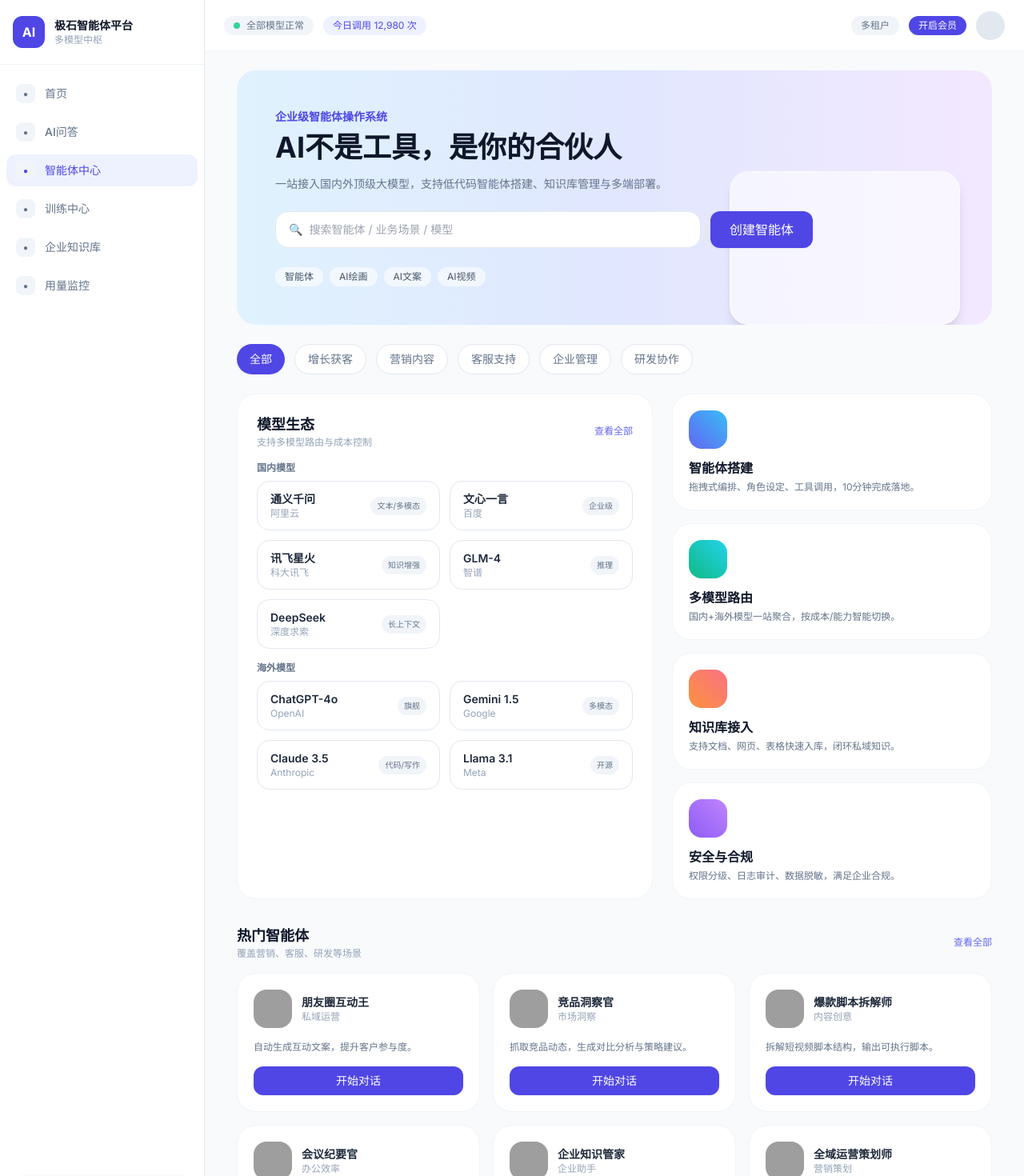
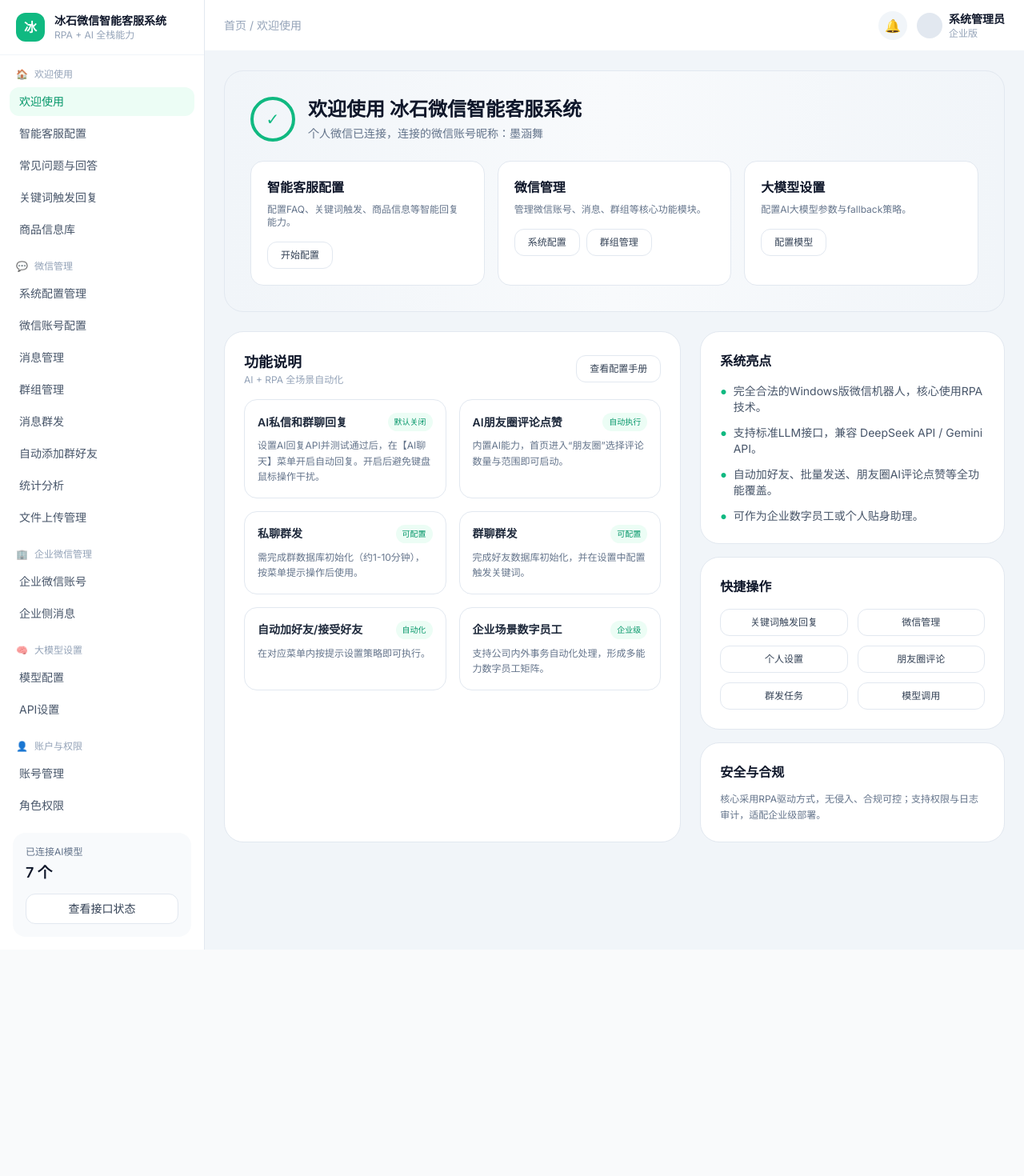
Before and after one commit to yuanhong792/-, a React (Vite) app: page / in a window 1280 px wide. Shown: the top 1470 px of the page at 80% size. After the commit the page ends 1187 px from the top, so only its background shows below. Built offline with nearby package versions, Linux system fonts and the light colour scheme; grey boxes are pictures that could not be loaded.

Commit message:
Redesign dashboard for WeChat RPA bot

```diff
--- a/App.tsx
+++ b/App.tsx
@@ -1,253 +1,260 @@
-import React, { useMemo, useState } from 'react';
+import React from 'react';
 import { Button } from './components/Button';
 
-const modelGroups = {
-  '国内模型': [
-    { name: '通义千问', vendor: '阿里云', tag: '文本/多模态' },
-    { name: '文心一言', vendor: '百度', tag: '企业级' },
-    { name: '讯飞星火', vendor: '科大讯飞', tag: '知识增强' },
-    { name: 'GLM-4', vendor: '智谱', tag: '推理' },
-    { name: 'DeepSeek', vendor: '深度求索', tag: '长上下文' }
-  ],
-  '海外模型': [
-    { name: 'ChatGPT-4o', vendor: 'OpenAI', tag: '旗舰' },
-    { name: 'Gemini 1.5', vendor: 'Google', tag: '多模态' },
-    { name: 'Claude 3.5', vendor: 'Anthropic', tag: '代码/写作' },
-    { name: 'Llama 3.1', vendor: 'Meta', tag: '开源' }
-  ]
-};
-
-const categoryTabs = ['全部', '增长获客', '营销内容', '客服支持', '企业管理', '研发协作'];
-const capabilityCards = [
+const sidebarSections = [
   {
-    title: '智能体搭建',
-    description: '拖拽式编排、角色设定、工具调用，10分钟完成落地。',
-    accent: 'from-indigo-500 to-sky-400'
+    title: '欢迎使用',
+    icon: '🏠',
+    items: [
+      { label: '欢迎使用', active: true },
+      { label: '智能客服配置' },
+      { label: '常见问题与回答' },
+      { label: '关键词触发回复' },
+      { label: '商品信息库' }
+    ]
   },
   {
-    title: '多模型路由',
-    description: '国内+海外模型一站聚合，按成本/能力智能切换。',
-    accent: 'from-emerald-500 to-cyan-400'
+    title: '微信管理',
+    icon: '💬',
+    items: [
+      { label: '系统配置管理' },
+      { label: '微信账号配置' },
+      { label: '消息管理' },
+      { label: '群组管理' },
+      { label: '消息群发' },
+      { label: '自动添加群好友' },
+      { label: '统计分析' },
+      { label: '文件上传管理' }
+    ]
   },
   {
-    title: '知识库接入',
-    description: '支持文档、网页、表格快速入库，闭环私域知识。',
-    accent: 'from-orange-400 to-rose-400'
+    title: '企业微信管理',
+    icon: '🏢',
+    items: [{ label: '企业微信账号' }, { label: '企业侧消息' }]
   },
   {
-    title: '安全与合规',
-    description: '权限分级、日志审计、数据脱敏，满足企业合规。',
-    accent: 'from-violet-500 to-purple-400'
-  }
-];
-const agentCards = [
-  {
-    title: '朋友圈互动王',
-    description: '自动生成互动文案，提升客户参与度。',
-    role: '私域运营',
-    avatar: 'https://images.unsplash.com/photo-1494790108377-be9c29b29330?auto=format&fit=crop&w=120&q=80'
+    title: '大模型设置',
+    icon: '🧠',
+    items: [{ label: '模型配置' }, { label: 'API设置' }]
   },
   {
-    title: '竞品洞察官',
-    description: '抓取竞品动态，生成对比分析与策略建议。',
-    role: '市场洞察',
-    avatar: 'https://images.unsplash.com/photo-1500648767791-00dcc994a43e?auto=format&fit=crop&w=120&q=80'
-  },
-  {
-    title: '爆款脚本拆解师',
-    description: '拆解短视频脚本结构，输出可执行脚本。',
-    role: '内容创意',
-    avatar: 'https://images.unsplash.com/photo-1524504388940-b1c1722653e1?auto=format&fit=crop&w=120&q=80'
-  },
-  {
-    title: '会议纪要官',
-    description: '语音转写+行动项提取，一键沉淀会议结论。',
-    role: '办公效率',
-    avatar: 'https://images.unsplash.com/photo-1506794778202-cad84cf45f1d?auto=format&fit=crop&w=120&q=80'
-  },
-  {
-    title: '企业知识管家',
-    description: 'FAQ知识库自动更新，客服知识随问随用。',
-    role: '企业助手',
-    avatar: 'https://images.unsplash.com/photo-1517841905240-472988babdf9?auto=format&fit=crop&w=120&q=80'
-  },
-  {
-    title: '全域运营策划师',
-    description: '生成活动策划与执行节奏，拉动转化。',
-    role: '营销策划',
-    avatar: 'https://images.unsplash.com/photo-1544723795-3fb6469f5b39?auto=format&fit=crop&w=120&q=80'
+    title: '账户与权限',
+    icon: '👤',
+    items: [{ label: '账号管理' }, { label: '角色权限' }]
   }
 ];
 
+const quickCards = [
+  {
+    title: '智能客服配置',
+    description: '配置FAQ、关键词触发、商品信息等智能回复能力。',
+    actions: ['开始配置']
+  },
+  {
+    title: '微信管理',
+    description: '管理微信账号、消息、群组等核心功能模块。',
+    actions: ['系统配置', '群组管理']
+  },
+  {
+    title: '大模型设置',
+    description: '配置AI大模型参数与fallback策略。',
+    actions: ['配置模型']
+  }
+];
+
+const featureCards = [
+  {
+    title: 'AI私信和群聊回复',
+    description:
+      '设置AI回复API并测试通过后，在【AI聊天】菜单开启自动回复。开启后避免键盘鼠标操作干扰。',
+    tag: '默认关闭'
+  },
+  {
+    title: 'AI朋友圈评论点赞',
+    description: '内置AI能力，首页进入“朋友圈”选择评论数量与范围即可启动。',
+    tag: '自动执行'
+  },
+  {
+    title: '私聊群发',
+    description: '需完成群数据库初始化（约1-10分钟），按菜单提示操作后使用。',
+    tag: '可配置'
+  },
+  {
+    title: '群聊群发',
+    description: '完成好友数据库初始化，并在设置中配置触发关键词。',
+    tag: '可配置'
+  },
+  {
+    title: '自动加好友/接受好友',
+    description: '在对应菜单内按提示设置策略即可执行。',
+    tag: '自动化'
+  },
+  {
+    title: '企业场景数字员工',
+    description: '支持公司内外事务自动化处理，形成多能力数字员工矩阵。',
+    tag: '企业级'
+  }
+];
+
+const highlights = [
+  '完全合法的Windows版微信机器人，核心使用RPA技术。',
+  '支持标准LLM接口，兼容 DeepSeek API / Gemini API。',
+  '自动加好友、批量发送、朋友圈AI评论点赞等全功能覆盖。',
+  '可作为企业数字员工或个人贴身助理。'
+];
+
 const App: React.FC = () => {
-  const [activeTab, setActiveTab] = useState(categoryTabs[0]);
-  const modelSections = useMemo(() => Object.entries(modelGroups), []);
-
   return (
-    <div className="min-h-screen bg-slate-50 text-slate-900 flex">
-      <aside className="w-20 lg:w-64 bg-white border-r border-slate-200 flex flex-col">
-        <div className="flex items-center gap-3 px-4 py-5 border-b border-slate-100">
-          <div className="w-10 h-10 rounded-xl bg-indigo-600 flex items-center justify-center text-white font-bold">AI</div>
-          <div className="hidden lg:block">
-            <p className="text-sm font-semibold">极石智能体平台</p>
-            <p className="text-xs text-slate-400">多模型中枢</p>
+    <div className="min-h-screen bg-slate-100 text-slate-900 flex">
+      <aside className="w-64 bg-white border-r border-slate-200 flex flex-col">
+        <div className="px-5 py-4 border-b border-slate-100">
+          <div className="flex items-center gap-3">
+            <div className="w-9 h-9 rounded-xl bg-emerald-500 text-white font-bold flex items-center justify-center">
+              冰
+            </div>
+            <div>
+              <p className="font-semibold text-sm">冰石微信智能客服系统</p>
+              <p className="text-xs text-slate-400">RPA + AI 全栈能力</p>
+            </div>
           </div>
         </div>
-        <nav className="flex-1 px-2 py-4 space-y-2">
-          {['首页', 'AI问答', '智能体中心', '训练中心', '企业知识库', '用量监控'].map((item) => (
-            <button
-              key={item}
-              className={`w-full flex items-center gap-3 px-3 py-2 rounded-xl text-sm font-medium transition ${
-                item === '智能体中心' ? 'bg-indigo-50 text-indigo-600' : 'text-slate-500 hover:bg-slate-100'
-              }`}
-            >
-              <span className="w-6 h-6 rounded-lg bg-slate-100 flex items-center justify-center text-[10px]">●</span>
-              <span className="hidden lg:inline">{item}</span>
-            </button>
+        <div className="flex-1 overflow-y-auto px-3 py-4 space-y-5">
+          {sidebarSections.map((section) => (
+            <div key={section.title}>
+              <p className="text-xs text-slate-400 px-2 mb-2 flex items-center gap-2">
+                <span>{section.icon}</span>
+                {section.title}
+              </p>
+              <div className="space-y-1">
+                {section.items.map((item) => (
+                  <button
+                    key={item.label}
+                    className={`w-full text-left px-3 py-2 rounded-xl text-sm ${
+                      item.active ? 'bg-emerald-50 text-emerald-600' : 'text-slate-600 hover:bg-slate-100'
+                    }`}
+                  >
+                    {item.label}
+                  </button>
+                ))}
+              </div>
+            </div>
           ))}
-        </nav>
-        <div className="px-4 pb-4 hidden lg:block">
-          <div className="bg-slate-50 rounded-2xl p-4">
-            <p className="text-xs text-slate-400">已接入模型</p>
-            <p className="text-2xl font-bold text-slate-900">18+</p>
-            <Button className="mt-3 w-full text-sm">升级企业版</Button>
+        </div>
+        <div className="px-4 pb-4">
+          <div className="bg-slate-50 rounded-2xl p-4 text-xs text-slate-500">
+            已连接AI模型
+            <p className="text-lg font-semibold text-slate-900 mt-1">7 个</p>
+            <Button className="mt-3 w-full text-sm" variant="secondary">
+              查看接口状态
+            </Button>
           </div>
         </div>
       </aside>
 
       <main className="flex-1 flex flex-col">
         <header className="h-16 bg-white border-b border-slate-100 flex items-center justify-between px-6">
-          <div className="flex items-center gap-3">
-            <div className="hidden md:flex items-center gap-2 px-3 py-1 rounded-full bg-slate-100 text-xs text-slate-500">
-              <span className="w-2 h-2 rounded-full bg-emerald-400"></span>
-              全部模型正常
-            </div>
-            <div className="hidden md:flex items-center gap-2 px-3 py-1 rounded-full bg-indigo-50 text-xs text-indigo-600">
-              今日调用 12,980 次
-            </div>
+          <div className="flex items-center gap-4">
+            <span className="text-sm text-slate-400">首页 / 欢迎使用</span>
           </div>
           <div className="flex items-center gap-3">
-            <button className="px-3 py-1 rounded-full bg-slate-100 text-xs text-slate-500">多租户</button>
-            <button className="px-3 py-1 rounded-full bg-indigo-600 text-xs text-white">开启会员</button>
-            <div className="w-9 h-9 rounded-full bg-slate-200"></div>
+            <button className="w-9 h-9 rounded-full bg-slate-100 flex items-center justify-center text-slate-500">
+              🔔
+            </button>
+            <div className="flex items-center gap-2">
+              <div className="w-8 h-8 rounded-full bg-slate-200"></div>
+              <div>
+                <p className="text-sm font-semibold">系统管理员</p>
+                <p className="text-xs text-slate-400">企业版</p>
+              </div>
+            </div>
           </div>
         </header>
 
-        <section className="px-6 py-6 lg:px-10">
-          <div className="bg-gradient-to-r from-sky-100 via-indigo-100 to-purple-100 rounded-3xl p-8 lg:p-12 relative overflow-hidden">
-            <div className="max-w-2xl relative z-10">
-              <p className="text-sm font-semibold text-indigo-600 mb-2">企业级智能体操作系统</p>
-              <h1 className="text-3xl lg:text-4xl font-bold text-slate-900 leading-tight">
-                AI不是工具，是你的合伙人
-              </h1>
-              <p className="text-sm text-slate-500 mt-4">
-                一站接入国内外顶级大模型，支持低代码智能体搭建、知识库管理与多端部署。
-              </p>
-              <div className="mt-6 flex flex-col sm:flex-row gap-3">
-                <div className="flex-1 bg-white rounded-2xl px-4 py-3 border border-slate-200 flex items-center gap-2">
-                  <span className="text-slate-400 text-sm">🔍</span>
-                  <input
-                    className="flex-1 text-sm outline-none"
-                    placeholder="搜索智能体 / 业务场景 / 模型"
-                  />
-                </div>
-                <Button className="rounded-2xl px-6">创建智能体</Button>
+        <section className="px-6 py-6">
+          <div className="bg-gradient-to-r from-slate-100 via-slate-50 to-slate-100 rounded-3xl border border-slate-200 p-8">
+            <div className="flex items-center gap-4">
+              <div className="w-14 h-14 rounded-full border-4 border-emerald-500 text-emerald-500 flex items-center justify-center text-xl">
+                ✓
               </div>
-              <div className="mt-6 flex flex-wrap gap-2">
-                {['智能体', 'AI绘画', 'AI文案', 'AI视频'].map((tag) => (
-                  <span key={tag} className="px-3 py-1 rounded-full bg-white/60 text-xs text-slate-600">
-                    {tag}
-                  </span>
-                ))}
+              <div>
+                <h1 className="text-2xl font-semibold">欢迎使用 冰石微信智能客服系统</h1>
+                <p className="text-sm text-slate-500 mt-1">个人微信已连接，连接的微信账号昵称：墨涵舞</p>
               </div>
             </div>
-            <div className="hidden lg:block absolute right-10 bottom-0 w-72 h-48 bg-white/60 rounded-3xl border border-white/50 shadow-lg"></div>
+            <div className="mt-6 grid lg:grid-cols-3 gap-4">
+              {quickCards.map((card) => (
+                <div key={card.title} className="bg-white rounded-2xl border border-slate-200 p-5">
+                  <h3 className="font-semibold text-slate-900">{card.title}</h3>
+                  <p className="text-xs text-slate-500 mt-2">{card.description}</p>
+                  <div className="mt-4 flex gap-2 flex-wrap">
+                    {card.actions.map((action) => (
+                      <Button key={action} variant="secondary" className="text-xs px-3 py-1">
+                        {action}
+                      </Button>
+                    ))}
+                  </div>
+                </div>
+              ))}
+            </div>
           </div>
         </section>
 
-        <section className="px-6 lg:px-10">
-          <div className="flex flex-wrap gap-3 mb-6">
-            {categoryTabs.map((tab) => (
-              <button
-                key={tab}
-                onClick={() => setActiveTab(tab)}
-                className={`px-4 py-2 rounded-full text-sm font-medium transition ${
-                  activeTab === tab ? 'bg-indigo-600 text-white' : 'bg-white border border-slate-200 text-slate-500'
-                }`}
-              >
-                {tab}
-              </button>
-            ))}
-          </div>
-
-          <div className="grid lg:grid-cols-[1.3fr_1fr] gap-6">
-            <div className="bg-white rounded-3xl border border-slate-100 p-6">
+        <section className="px-6 pb-6">
+          <div className="grid lg:grid-cols-[1.2fr_0.8fr] gap-6">
+            <div className="bg-white rounded-3xl border border-slate-200 p-6">
               <div className="flex items-center justify-between mb-4">
                 <div>
-                  <h2 className="text-lg font-semibold">模型生态</h2>
-                  <p className="text-xs text-slate-400">支持多模型路由与成本控制</p>
+                  <h2 className="text-lg font-semibold">功能说明</h2>
+                  <p className="text-xs text-slate-400">AI + RPA 全场景自动化</p>
                 </div>
-                <button className="text-xs text-indigo-500">查看全部</button>
+                <Button variant="secondary" className="text-xs px-3 py-1">
+                  查看配置手册
+                </Button>
               </div>
-              <div className="space-y-4">
-                {modelSections.map(([title, items]) => (
-                  <div key={title}>
-                    <p className="text-xs font-semibold text-slate-500 mb-2">{title}</p>
-                    <div className="grid sm:grid-cols-2 gap-3">
-                      {items.map((model) => (
-                        <div
-                          key={model.name}
-                          className="border border-slate-200 rounded-2xl px-4 py-3 flex items-center justify-between"
-                        >
-                          <div>
-                            <p className="text-sm font-semibold text-slate-800">{model.name}</p>
-                            <p className="text-xs text-slate-400">{model.vendor}</p>
-                          </div>
-                          <span className="text-[10px] px-2 py-1 rounded-full bg-slate-100 text-slate-500">
-                            {model.tag}
-                          </span>
-                        </div>
-                      ))}
+              <div className="grid md:grid-cols-2 gap-4">
+                {featureCards.map((item) => (
+                  <div key={item.title} className="border border-slate-200 rounded-2xl p-4">
+                    <div className="flex items-center justify-between">
+                      <h3 className="text-sm font-semibold text-slate-800">{item.title}</h3>
+                      <span className="text-[10px] text-emerald-600 bg-emerald-50 px-2 py-1 rounded-full">
+                        {item.tag}
+                      </span>
                     </div>
+                    <p className="text-xs text-slate-500 mt-2 leading-relaxed">{item.description}</p>
                   </div>
                 ))}
               </div>
             </div>
 
             <div className="space-y-4">
-              {capabilityCards.map((card) => (
-                <div key={card.title} className="bg-white rounded-3xl border border-slate-100 p-5">
-                  <div className={`w-12 h-12 rounded-2xl bg-gradient-to-tr ${card.accent} mb-3`}></div>
-                  <h3 className="text-base font-semibold text-slate-900">{card.title}</h3>
-                  <p className="text-xs text-slate-500 mt-1">{card.description}</p>
+              <div className="bg-white rounded-3xl border border-slate-200 p-6">
+                <h3 className="text-base font-semibold">系统亮点</h3>
+                <ul className="mt-4 space-y-3 text-sm text-slate-600">
+                  {highlights.map((item) => (
+                    <li key={item} className="flex gap-2">
+                      <span className="text-emerald-500">●</span>
+                      <span>{item}</span>
+                    </li>
+                  ))}
+                </ul>
+              </div>
+              <div className="bg-white rounded-3xl border border-slate-200 p-6">
+                <h3 className="text-base font-semibold">快捷操作</h3>
+                <div className="mt-4 grid grid-cols-2 gap-3 text-xs">
+                  {['关键词触发回复', '微信管理', '个人设置', '朋友圈评论', '群发任务', '模型调用'].map((item) => (
+                    <Button key={item} variant="secondary" className="justify-start">
+                      {item}
+                    </Button>
+                  ))}
                 </div>
-              ))}
+              </div>
+              <div className="bg-white rounded-3xl border border-slate-200 p-6">
+                <h3 className="text-base font-semibold">安全与合规</h3>
+                <p className="text-xs text-slate-500 mt-3 leading-relaxed">
+                  核心采用RPA驱动方式，无侵入、合规可控；支持权限与日志审计，适配企业级部署。
+                </p>
+              </div>
             </div>
-          </div>
-        </section>
-
-        <section className="px-6 py-8 lg:px-10">
-          <div className="flex items-center justify-between mb-4">
-            <div>
-              <h2 className="text-lg font-semibold">热门智能体</h2>
-              <p className="text-xs text-slate-400">覆盖营销、客服、研发等场景</p>
-            </div>
-            <button className="text-xs text-indigo-500">查看全部</button>
-          </div>
-          <div className="grid sm:grid-cols-2 lg:grid-cols-3 gap-4">
-            {agentCards.map((agent) => (
-              <div key={agent.title} className="bg-white border border-slate-100 rounded-3xl p-5 flex flex-col">
-                <div className="flex items-center gap-3">
-                  <img src={agent.avatar} alt={agent.title} className="w-12 h-12 rounded-2xl object-cover" />
-                  <div>
-                    <p className="text-sm font-semibold text-slate-800">{agent.title}</p>
-                    <p className="text-xs text-slate-400">{agent.role}</p>
-                  </div>
-                </div>
-                <p className="text-xs text-slate-500 mt-4 flex-1">{agent.description}</p>
-                <Button className="mt-4 h-9 text-sm">开始对话</Button>
-              </div>
-            ))}
           </div>
         </section>
       </main>
```
